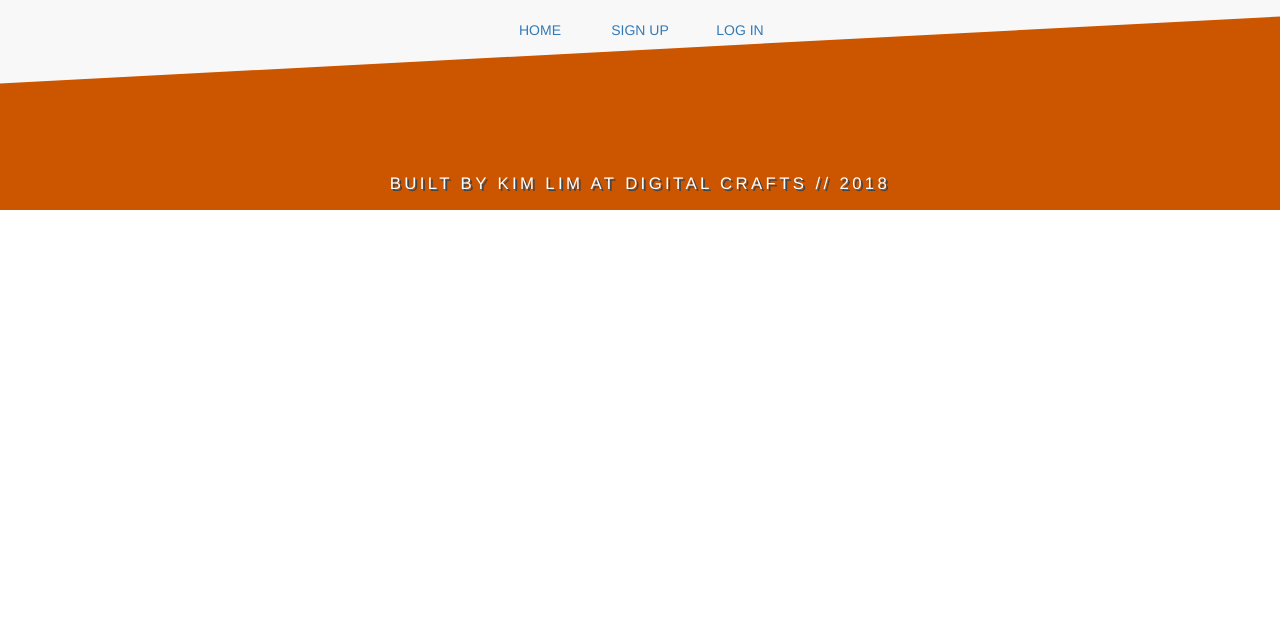
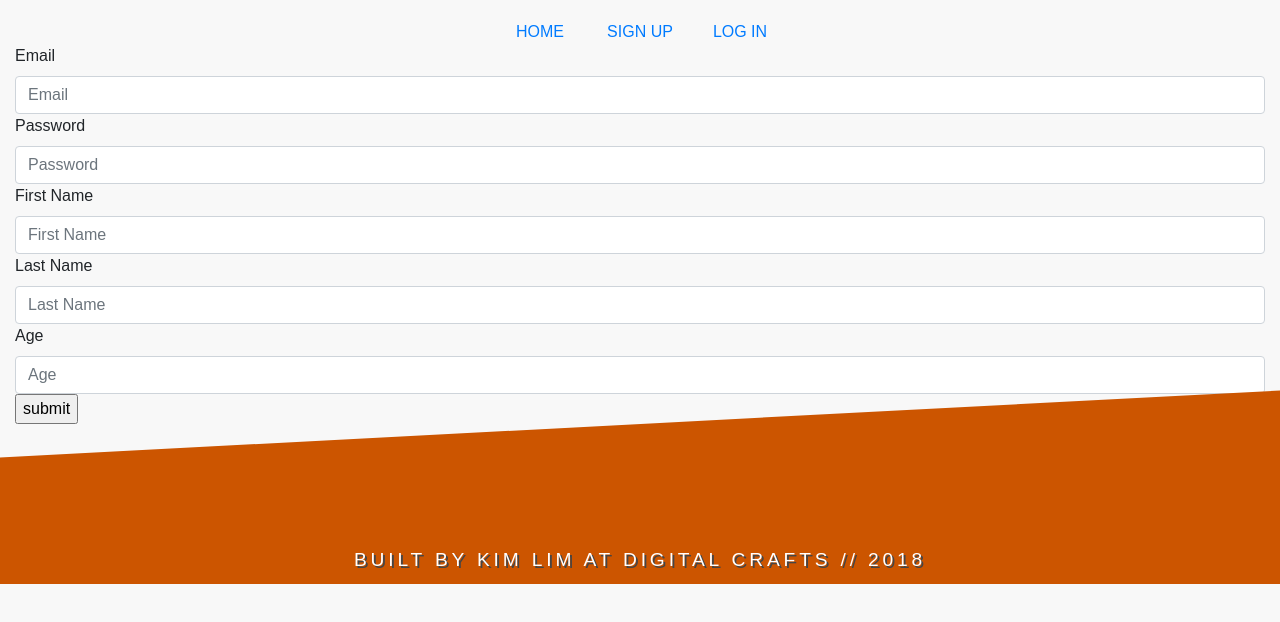
Before and after one commit to kimmvsrnglim/regimen-app, a React (Create React App) app in the folder client/: page /signup in a window 1280 px wide. Shown: the top 622 px of the page. Built offline with nearby package versions, Linux system fonts and the light colour scheme.

Commit message:
added form

```diff
--- a/client/package.json
+++ b/client/package.json
@@ -8,6 +8,7 @@
     "react": "^16.2.0",
     "react-bootstrap": "^0.32.0",
     "react-dom": "^16.2.0",
+    "react-google-login": "^3.0.4",
     "react-router-dom": "^4.2.2",
     "react-scripts": "1.0.17"
   },
--- a/client/public/index.html
+++ b/client/public/index.html
@@ -10,6 +10,10 @@
     -->
     <link rel="manifest" href="%PUBLIC_URL%/manifest.json">
     <link rel="shortcut icon" href="%PUBLIC_URL%/favicon.ico">
+    <link rel="stylesheet" href="https://maxcdn.bootstrapcdn.com/bootstrap/4.0.0/css/bootstrap.min.css" integrity="sha384-Gn5384xqQ1aoWXA+058RXPxPg6fy4IWvTNh0E263XmFcJlSAwiGgFAW/dAiS6JXm" crossorigin="anonymous">
+    <script src="https://code.jquery.com/jquery-3.2.1.slim.min.js" integrity="sha384-KJ3o2DKtIkvYIK3UENzmM7KCkRr/rE9/Qpg6aAZGJwFDMVNA/GpGFF93hXpG5KkN" crossorigin="anonymous"></script>
+    <script src="https://cdnjs.cloudflare.com/ajax/libs/popper.js/1.12.9/umd/popper.min.js" integrity="sha384-ApNbgh9B+Y1QKtv3Rn7W3mgPxhU9K/ScQsAP7hUibX39j7fakFPskvXusvfa0b4Q" crossorigin="anonymous"></script>
+    <script src="https://maxcdn.bootstrapcdn.com/bootstrap/4.0.0/js/bootstrap.min.js" integrity="sha384-JZR6Spejh4U02d8jOt6vLEHfe/JQGiRRSQQxSfFWpi1MquVdAyjUar5+76PVCmYl" crossorigin="anonymous"></script>
     <!--
       Notice the use of %PUBLIC_URL% in the tags above.
       It will be replaced with the URL of the `public` folder during the build.
--- a/client/src/App.js
+++ b/client/src/App.js
@@ -6,9 +6,24 @@ import Login from './Components/Login/Login';
 import Footer from './Components/Footer/Footer';
 import Layout from './Components/Layout/Layout';
 import { Route } from 'react-router-dom';
+import Signup from './Components/Signup/Signup';
 
 
 class App extends Component {
+
+    handleSignup = (event) => {
+        event.preventDefault();
+
+        let username = event.target.username.value;
+        let password = event.target.password.value;
+        let firstName = event.target.firstname.value;
+        let lastName = event.target.lastname.value;
+        let age = event.target.age.value;
+
+        console.log(username,password,firstName,lastName,age);
+
+        //axios stuff here
+    }
   render() {
     return (
         <div className="App">
@@ -17,7 +32,12 @@ class App extends Component {
                 <Route exact path="/" component={Home} />
                 <Route path="/home" component={Home} />
                 <Route path="/login" component={Login} />
-                {/* <Route path="/signup" component={Signup} />  */}
+                <Route
+                    path="/signup"
+                    render={() => <Signup
+                        handleSignup={this.handleSignup}
+                    />}
+                />
             </Layout>
             <Footer />
         </div>
--- a/client/src/Components/Home/Header/Header.js
+++ b/client/src/Components/Home/Header/Header.js
@@ -1,8 +1,8 @@
-import React, { Component } from 'react';
+import React from 'react';
 import './Header.css';
-import Layout from '../../Layout/Layout';
+//import Layout from '../../Layout/Layout';
 
-const Header = (props) => {
+const header = (props) => {
     return (
         <header className="App-header">
           <div><h1 className="App-title">Regimen</h1></div>
@@ -17,4 +17,4 @@ const Header = (props) => {
     );
 }
 
-export default Header;
+export default header;
--- a/client/src/Components/MainNav/MainNav.js
+++ b/client/src/Components/MainNav/MainNav.js
@@ -1,4 +1,4 @@
-import React, { Component } from 'react';
+import React from 'react';
 import { Link } from 'react-router-dom';
 import './MainNav.css';
 
--- a/client/src/Components/Profiles/Profile/Profile.js
+++ b/client/src/Components/Profiles/Profile/Profile.js
@@ -1,5 +1,5 @@
 import React, { Component } from 'react';
-import { Row, Col } from 'react-bootstrap';
+//import { Row, Col } from 'react-bootstrap';
 import './Profile.css';
 import ProfileIcon from './ProfileIcon/ProfileIcon';
 
--- /dev/null
+++ b/client/src/Components/Signup/Signup.js
@@ -0,0 +1,46 @@
+import React from 'react';
+
+const signup = (props) => {
+    console.log(props);
+    return (
+        <div className="container-fluid signupcontent">
+            <form onSubmit={props.handleSignup}>
+                <div className="form-row">
+                    <div className="col">
+                        <label htmlFor="username">Email</label>
+                        <input type="text" className="form-control" name="username" placeholder="Email" />
+                    </div>
+                </div>
+                <div className="form-row">
+                    <div className="col">
+                        <label htmlFor="password">Password</label>
+                        <input type="password" className="form-control" name="password" placeholder="Password" />
+                    </div>
+                </div>
+                <div className="form-row">
+                    <div className="col">
+                        <label htmlFor="Firstname">First Name</label>
+                        <input type="text" className="form-control" name="firstname" placeholder="First Name" />
+                    </div>
+                </div>
+                <div className="form-row">
+                    <div className="col">
+                        <label htmlFor="Lastname">Last Name</label>
+                        <input type="text" className="form-control" name="lastname" placeholder="Last Name" />
+                    </div>
+                </div>
+                <div className="form-row">
+                    <div className="col">
+                        <label htmlFor="age">Age</label>
+                        <input type="text" className="form-control" name="age" placeholder="Age" />
+                    </div>
+                </div>
+                <div className="submit">
+                        <input type="submit" value="submit" />
+                    </div>
+            </form>
+        </div>
+    )
+}
+
+export default signup;
--- a/client/src/index.js
+++ b/client/src/index.js
@@ -4,7 +4,7 @@ import { BrowserRouter } from 'react-router-dom';
 import './index.css';
 import App from './App';
 import registerServiceWorker from './registerServiceWorker';
-import Bootstrap from 'bootstrap/dist/css/bootstrap.css';
+
 
 ReactDOM.render(<BrowserRouter><App /></BrowserRouter>, document.getElementById('root'));
 registerServiceWorker();
```
Also changed, not shown: client/src/Components/Signup/Signup.css (added), 1 other file (tests, documents, lock files or other folders).
